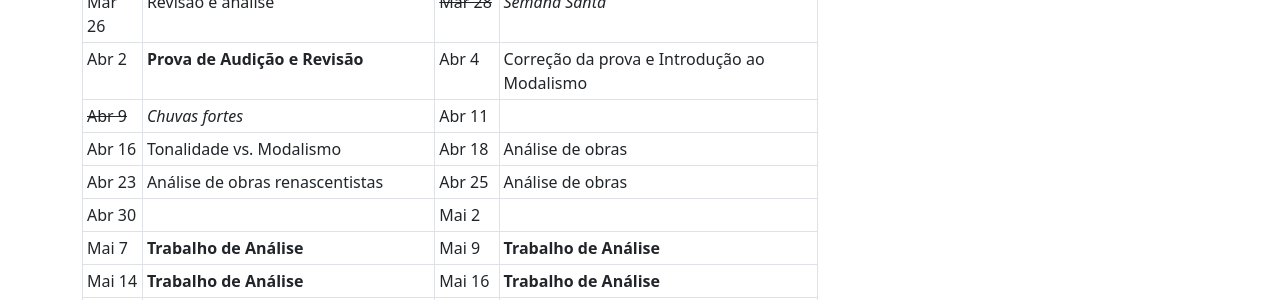
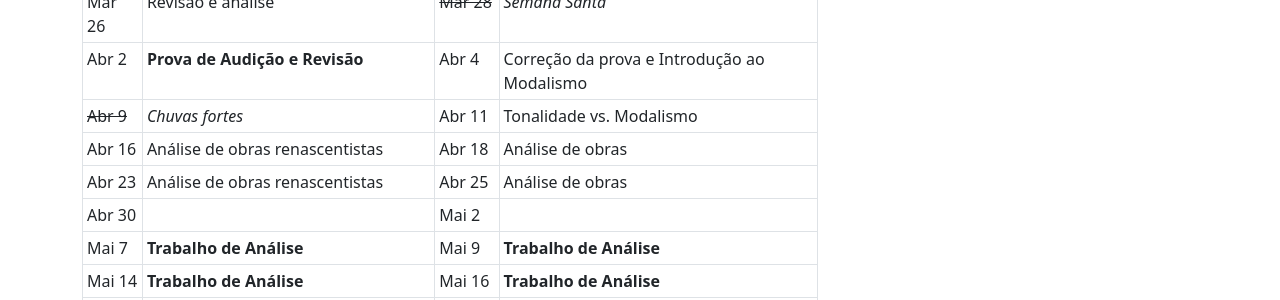
Before and after one commit to pedrokroger/pedrokroger.github.io, a Jekyll site: the page built from pages/musa75-lem7.md, in a window 1280 px wide. Shown: the part 1487-1787 px from the top of the page. Built offline with Jekyll 4.4.1, drawn with Linux system fonts in a browser that asks for light colours; Markdown is read by kramdown in place of the engine named in the settings.

Commit message:
Fix cronograma LEM

```diff
--- a/pages/musa75-lem7.md
+++ b/pages/musa75-lem7.md
@@ -127,8 +127,8 @@
 | Mar 19            | Revisão e análise                        | Mar 21            | Revisão e análise                           |
 | Mar 26            | Revisão e análise                        | <del>Mar 28</del> | _Semana Santa_                              |
 | Abr 2             | **Prova de Audição e Revisão**           | Abr 4             | Correção da prova e Introdução ao Modalismo |
-| <del>Abr 9</del>  | _Chuvas fortes_                          | Abr 11            |                                             |
-| Abr 16            | Tonalidade vs. Modalismo                 | Abr 18            | Análise de obras                            |
+| <del>Abr 9</del>  | _Chuvas fortes_                          | Abr 11            | Tonalidade vs. Modalismo                    |
+| Abr 16            | Análise de obras renascentistas          | Abr 18            | Análise de obras                            |
 | Abr 23            | Análise de obras renascentistas          | Abr 25            | Análise de obras                            |
 | Abr 30            |                                          | Mai 2             |                                             |
 | Mai 7             | **Trabalho de Análise**                  | Mai 9             | **Trabalho de Análise**                     |
```
